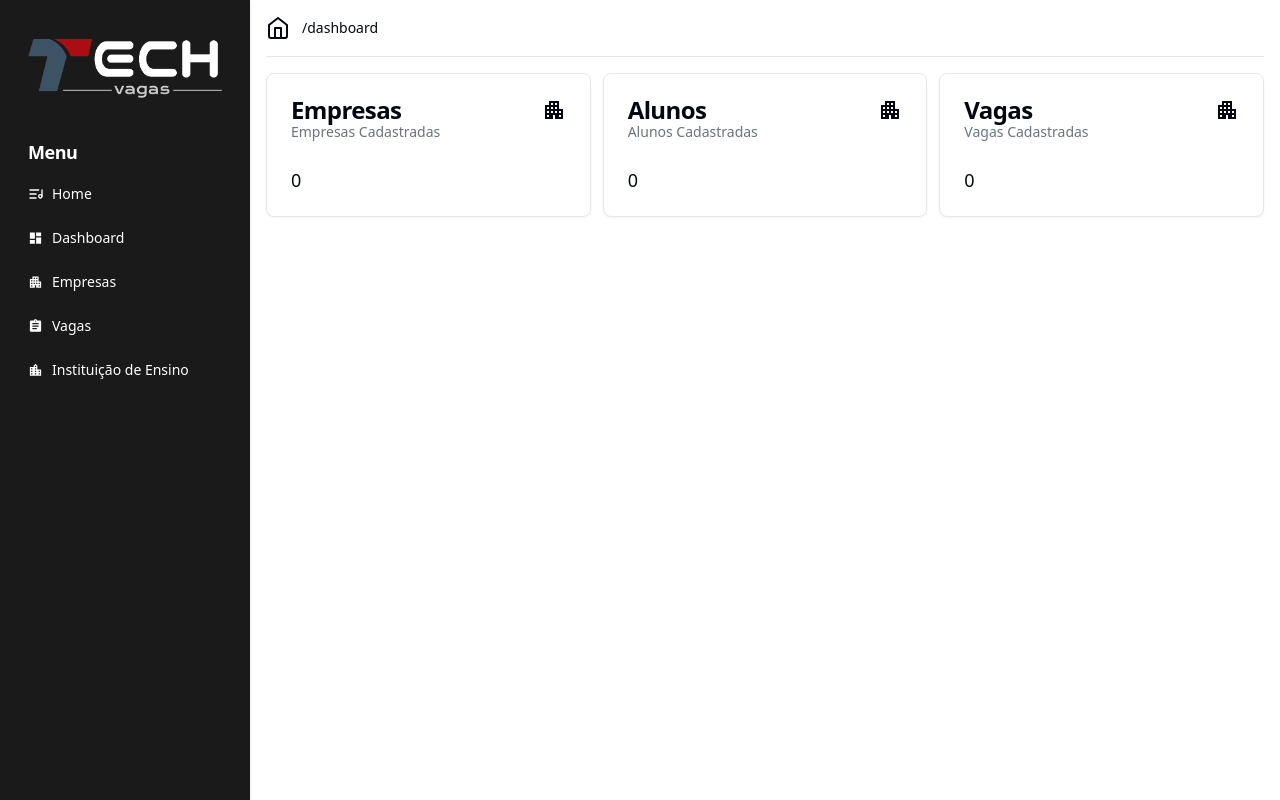
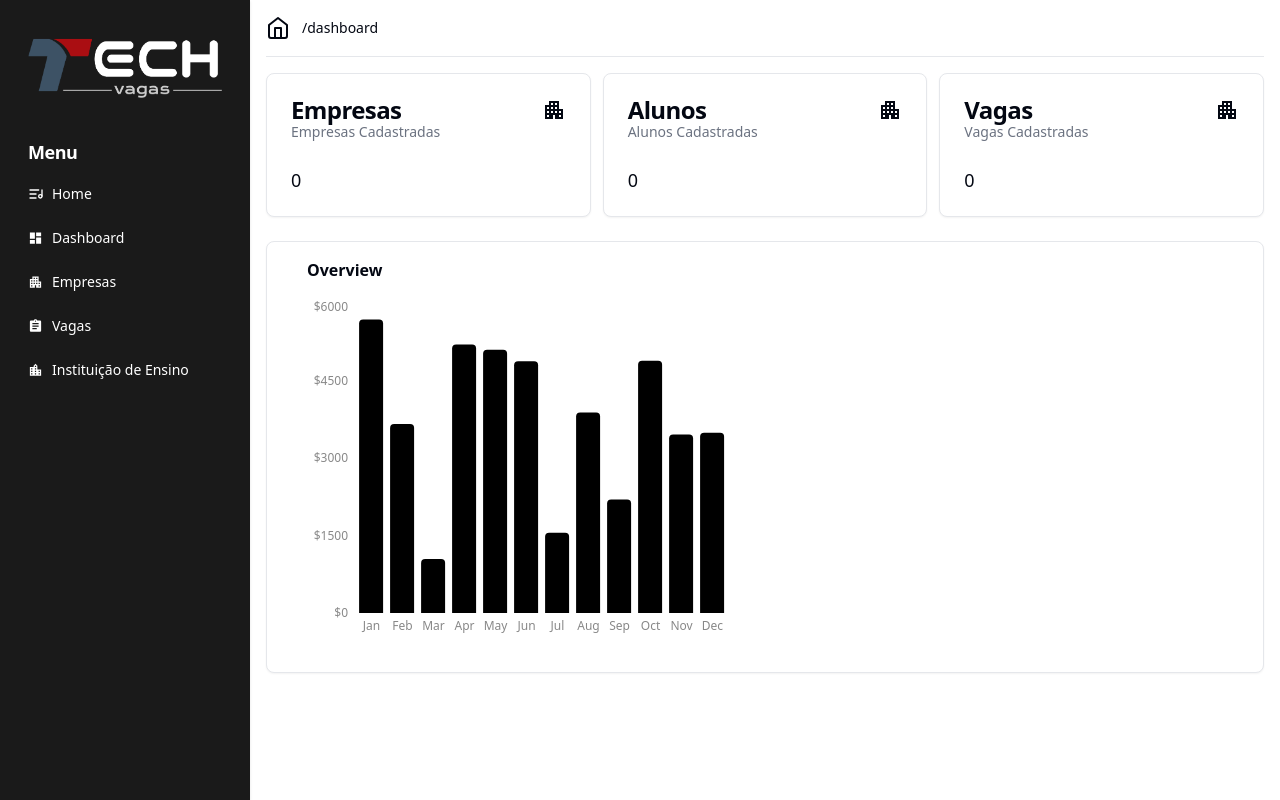
Before and after one commit to guicarsiqsantos/TECH-VAGAS-FRONT-END, a React (Vite) app: page /dashboard in a window 1280 px wide. Built offline with nearby package versions, Linux system fonts and the light colour scheme.

Commit message:
Adicionando o grafico na dashboard

```diff
--- a/package.json
+++ b/package.json
@@ -42,6 +42,7 @@
     "react-hook-form": "^7.48.2",
     "react-input-mask": "^2.0.4",
     "react-router-dom": "^6.20.0",
+    "recharts": "^2.12.6",
     "sonner": "^1.4.41",
     "tailwind-merge": "^2.0.0",
     "tailwindcss-animate": "^1.0.7",
--- /dev/null
+++ b/src/components/ui/BarChart.tsx
@@ -0,0 +1,87 @@
+/** @format */
+"use client";
+import React from "react";
+import {
+  BarChart as BarGraph,
+  ResponsiveContainer,
+  XAxis,
+  YAxis,
+  Bar,
+} from "recharts";
+
+type Props = {};
+
+const data = [
+  {
+    name: "Jan",
+    total: Math.floor(Math.random() * 5000) + 1000,
+  },
+  {
+    name: "Feb",
+    total: Math.floor(Math.random() * 5000) + 1000,
+  },
+  {
+    name: "Mar",
+    total: Math.floor(Math.random() * 5000) + 1000,
+  },
+  {
+    name: "Apr",
+    total: Math.floor(Math.random() * 5000) + 1000,
+  },
+  {
+    name: "May",
+    total: Math.floor(Math.random() * 5000) + 1000,
+  },
+  {
+    name: "Jun",
+    total: Math.floor(Math.random() * 5000) + 1000,
+  },
+  {
+    name: "Jul",
+    total: Math.floor(Math.random() * 5000) + 1000,
+  },
+  {
+    name: "Aug",
+    total: Math.floor(Math.random() * 5000) + 1000,
+  },
+  {
+    name: "Sep",
+    total: Math.floor(Math.random() * 5000) + 1000,
+  },
+  {
+    name: "Oct",
+    total: Math.floor(Math.random() * 5000) + 1000,
+  },
+  {
+    name: "Nov",
+    total: Math.floor(Math.random() * 5000) + 1000,
+  },
+  {
+    name: "Dec",
+    total: Math.floor(Math.random() * 5000) + 1000,
+  },
+];
+
+export default function BarChart({}: Props) {
+  return (
+    <ResponsiveContainer width={"100%"} height={350}>
+      <BarGraph data={data}>
+        <XAxis
+          dataKey={"name"}
+          tickLine={false}
+          axisLine={false}
+          stroke="#888888"
+          fontSize={12}
+        />
+        <YAxis
+          tickLine={false}
+          axisLine={false}
+          stroke="#888888"
+          fontSize={12}
+          tickFormatter={(value) => `$${value}`}
+        />
+        <Bar dataKey={"total"} radius={[4, 4, 0, 0]} />
+      </BarGraph>
+    </ResponsiveContainer>
+  );
+}
--- a/src/pages/dashboard/index.tsx
+++ b/src/pages/dashboard/index.tsx
@@ -1,3 +1,4 @@
+import BarChart from "@/components/ui/BarChart";
 import {
   Card,
   CardContent,
@@ -10,6 +11,7 @@
 
 export default function Dashboard() {
   return (
+    <div className="flex flex-col">
       <div className="flex gap-3 justify-around">
         <Card className="w-[50%] h-36">
           <CardHeader>
@@ -54,5 +56,26 @@
           </CardContent>
         </Card>
       </div>
+      <Card className="mt-6">
+        <section className="grid grid-cols-1 gap-4 transition-all lg:grid-cols-2">
+          <CardContent>
+            <p className="p-4 font-semibold">Overview</p>
+            <BarChart />
+          </CardContent>
+          <CardContent className="flex justify-between gap-4">
+            {/* {uesrSalesData.map((d, i) => (
+              <SalesCard
+                key={i}
+                email={d.email}
+                name={d.name}
+                saleAmount={d.saleAmount}
+              />
+            ))} */}
+          </CardContent>
+
+          {/*  */}
+        </section>
+      </Card>
+    </div>
   );
 }
```
Also changed, not shown: 1 other file (tests, documents, lock files or other folders). Lines whose indentation alone changed are shown as unchanged.
